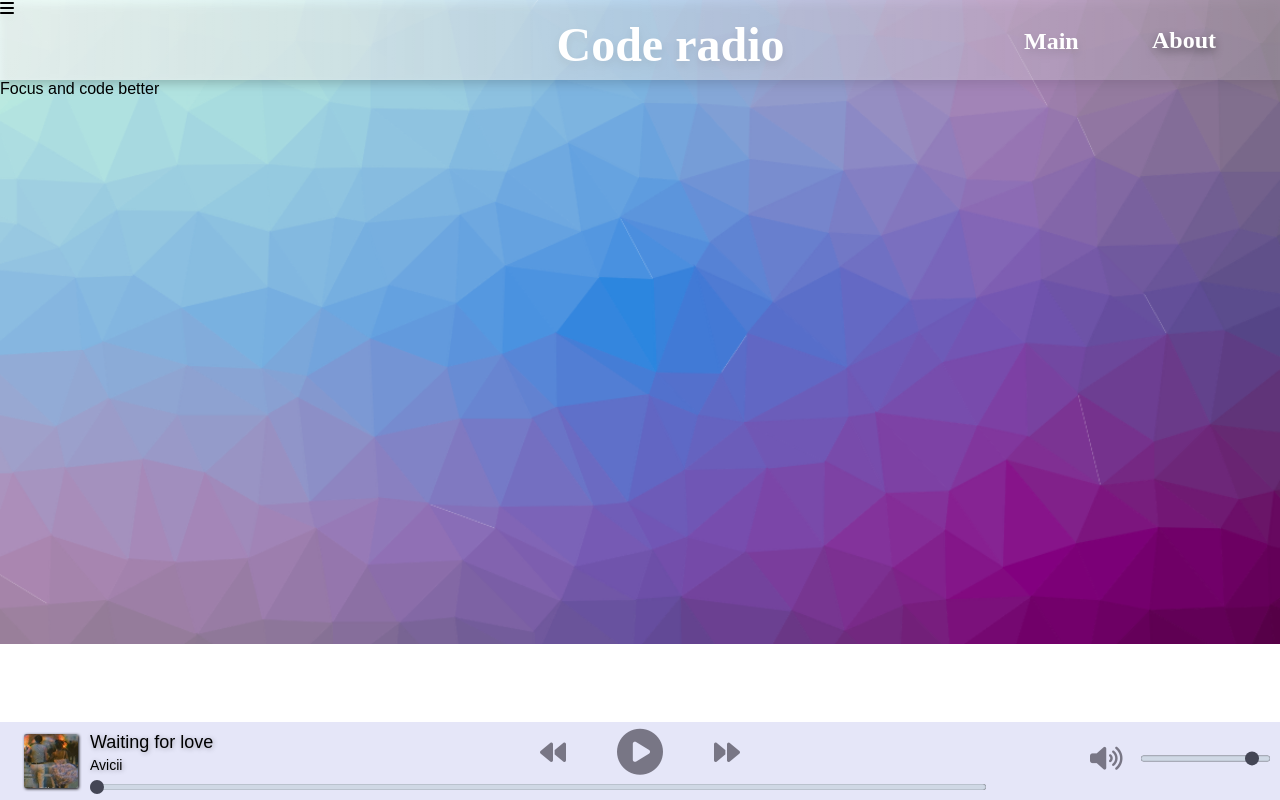
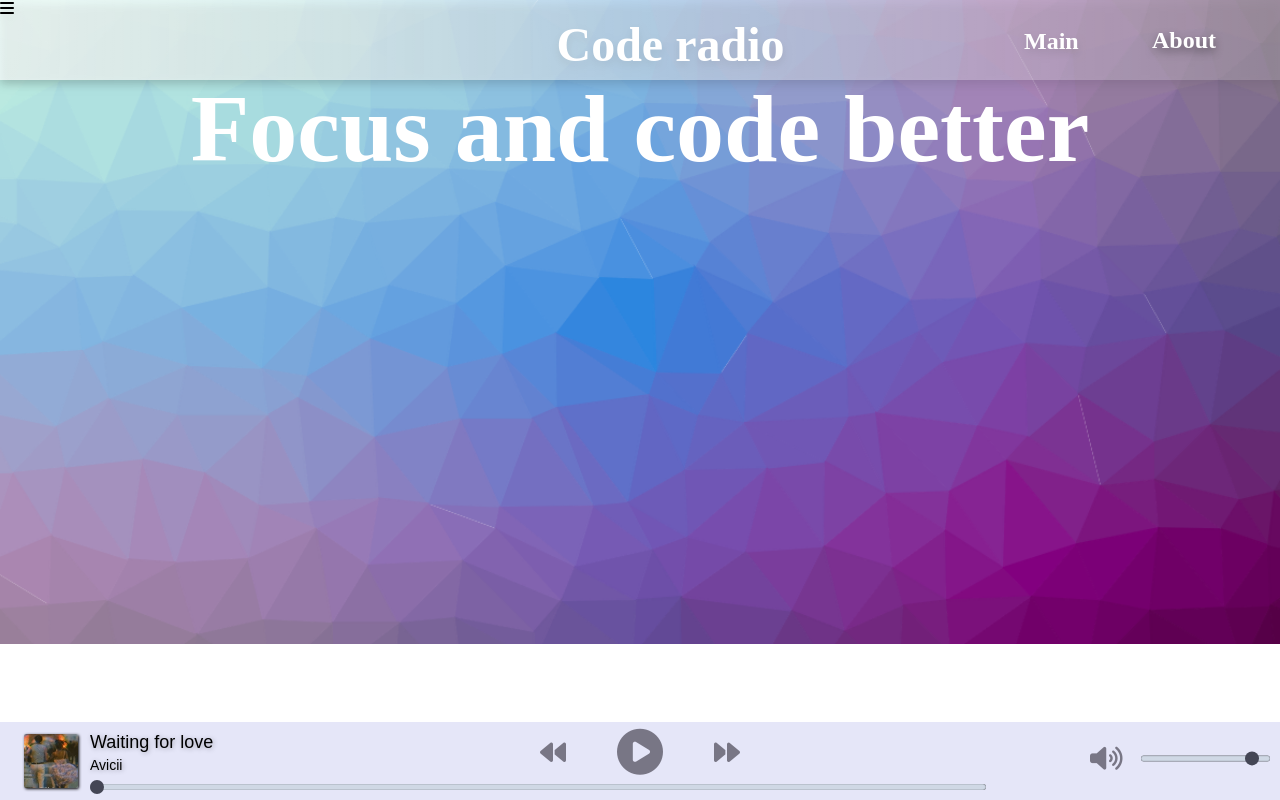
Before and after one commit to nhiepchau/Code-Radio, a plain HTML site: page index.html in a window 1280 px wide. Drawn offline with Linux system fonts and the light colour scheme.

Commit message:
Change nav 02

```diff
--- a/assets/css/style.css
+++ b/assets/css/style.css
@@ -160,7 +160,26 @@ body {
 
 /* Title */
 
+.title{
+    white-space: nowrap;
 
+}
+
+.subtitle{
+    width:100%;
+    height: 117px;
+    position: absolute;
+    top: 70px;
+    text-align: center;
+
+
+font-family: Montserrat;
+font-style: normal;
+font-weight: bold;
+font-size: 96px;
+line-height: 117px;
+color: #FFFFFF;
+}
 /* Timer */
 
 
--- a/index.html
+++ b/index.html
@@ -58,7 +58,11 @@
             </li>
         </ul>
 
-        <div class="title">Focus and code better</div>
+        <div class="title">
+            <div class = "subtitle">
+                Focus and code better
+            </div>
+        </div>
 
         <div class="timer"></div>
 
```
